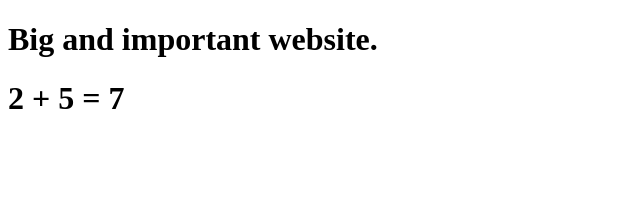
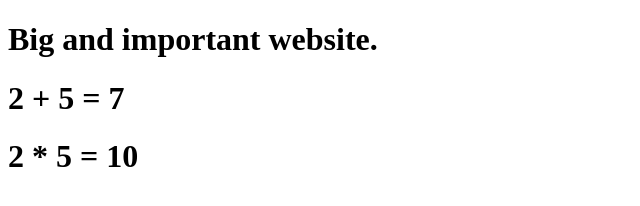
Before and after one commit to kouks/cicd-demo, a website built with webpack: page index.html in a window 1280 px wide. Shown: the whole page, without its empty margins (0-640 px from the left). Built offline with nearby package versions, Linux system fonts and the light colour scheme.

Commit message:
added multiplication

```diff
--- a/index.html
+++ b/index.html
@@ -7,6 +7,7 @@
   <body>
     <h1>Big and important website.</h1>
     <h1>2 + 5 = <span id="addition-result"></span></h1>
+    <h1>2 * 5 = <span id="multiplication-result"></span></h1>
     <script src="/dist/build.js"></script>
   </body>
 </html>
--- a/src/Calculator.js
+++ b/src/Calculator.js
@@ -2,5 +2,9 @@
 export default {
   add (...nums) {
     return nums.reduce((c, i) => c + i, 0)
+  },
+
+  multiply (...nums) {
+    return nums.reduce((c, i) => c * i, 1)
   }
 }
--- a/src/main.js
+++ b/src/main.js
@@ -1,3 +1,4 @@
 import Calculator from './Calculator'
 
 document.getElementById('addition-result').innerText = Calculator.add(2, 5)
+document.getElementById('multiplication-result').innerText = Calculator.multiply(2, 5)
```
Also changed, not shown: test/specs/Calculator.spec.js (+10 -0 lines).
